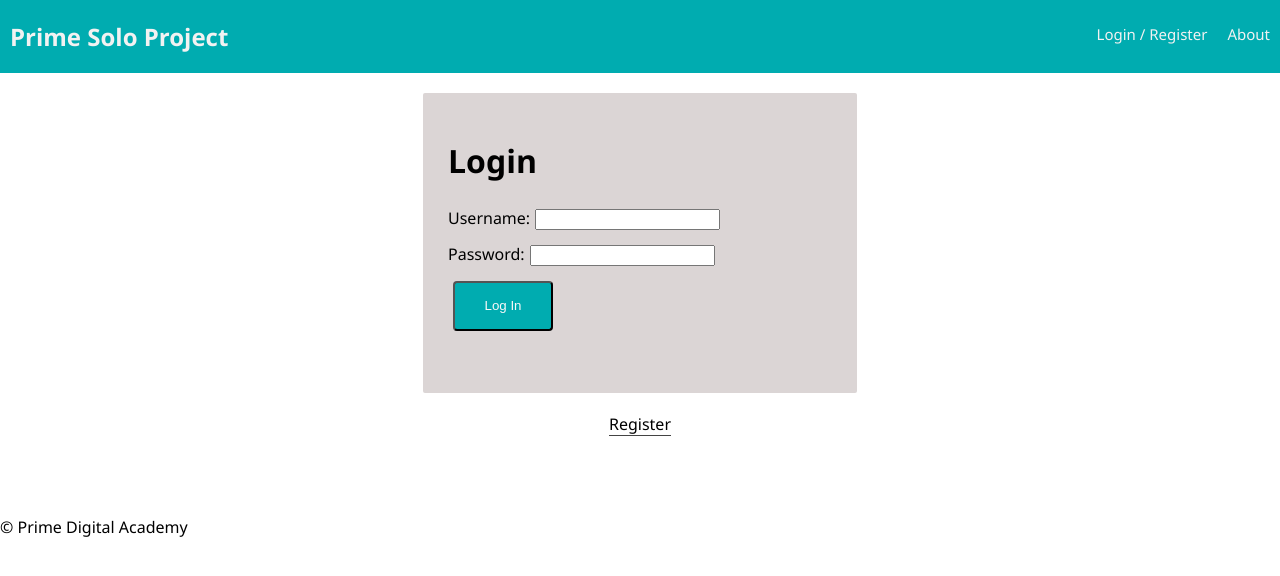
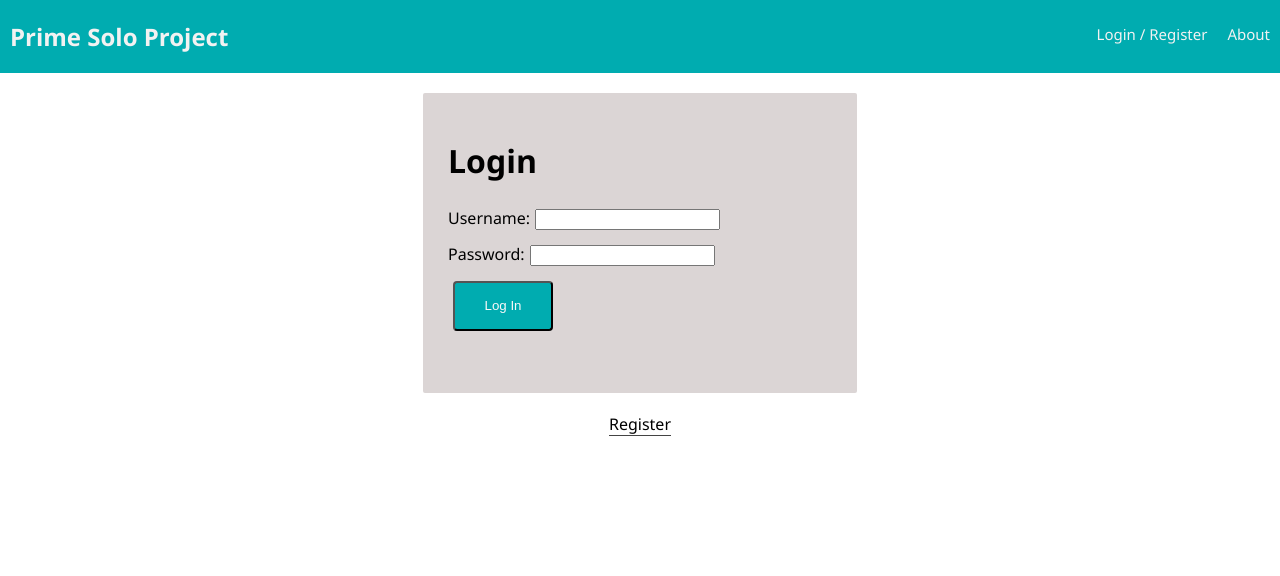
Before and after one commit to Chris0Bannon/4Treebeard, a React (Create React App) app: page /#/home in a window 1280 px wide. Shown: the top 576 px of the page. Built offline with nearby package versions, Linux system fonts and the light colour scheme; no server answers.

Commit message:
goodbye footer, new DB name

```diff
--- a/src/components/App/App.js
+++ b/src/components/App/App.js
@@ -58,7 +58,6 @@ class App extends Component {
             {/* If none of the other routes matched, we will show a 404. */}
             <Route render={() => <h1>404</h1>} />
           </Switch>
-          <Footer />
         </div>
       </Router>
   )}
--- a/src/components/Footer/Footer.css
+++ /dev/null
@@ -1,3 +0,0 @@
-footer {
-    margin-top: 80px;
-}
--- a/src/components/Footer/Footer.js
+++ /dev/null
@@ -1,15 +0,0 @@
-import React from 'react';
-import './Footer.css'
-
-// This is one of our simplest components
-// It doesn't have local state, so it can be a function component.
-// It doesn't dispatch any redux actions or display any part of redux state
-// or even care what the redux state is, so it doesn't need 'connect()'
-
-const Footer = () => (
-  <footer>
-    &copy; Prime Digital Academy
-  </footer>
-);
-
-export default Footer;
```
Also changed, not shown: 1 other file (tests, documents, lock files or other folders).
